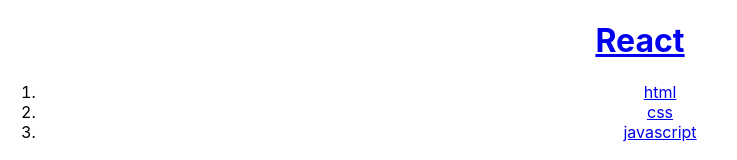
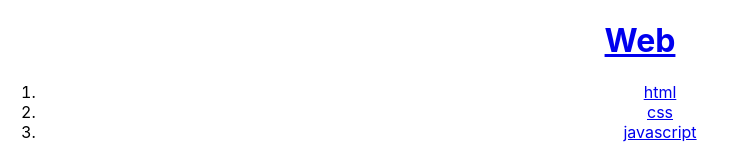
Before and after one commit to limKyungEun/react_app, a React (Create React App) app: page / in a window 1280 px wide. Shown: the top 160 px of the page, without its empty margins (0-737 px from the left). Built offline with nearby package versions, Linux system fonts and the light colour scheme.

Commit message:
Header에 이벤트 넣기, 화살표함수

```diff
--- a/src/App.js
+++ b/src/App.js
@@ -6,7 +6,10 @@
 
   return(
     <header>
-        <h1><a href='/'>{props.title}</a></h1>
+        <h1><a href='/' onClick={(event)=>{//화살표 함수 근데 굳이?
+          event.preventDefault();
+          props.onChangeMode();
+        }}>{props.title}</a></h1>
     </header>
   )
 
@@ -57,7 +60,9 @@
 
   return (
     <div className="App">
-      <Header title="React"></Header>{/* 위에 잇는 return헤드를 호출 */}
+      <Header title="Web" onChangeMode={function(){
+        alert('Header');
+      }}></Header>{/* 위에 잇는 return헤드를 호출 */}
       <Nav topics={topics}></Nav>{/* 위에 잇는 return네브를 호출 */}
       <Article title="Welcome" body="Hello, Web"></Article>{/* 위에 잇는 return아티클를 호출 */}
       {/* 태그 꺽쇠 안쪽에 컨탭하면 자동 임포트 된다 */}
```
